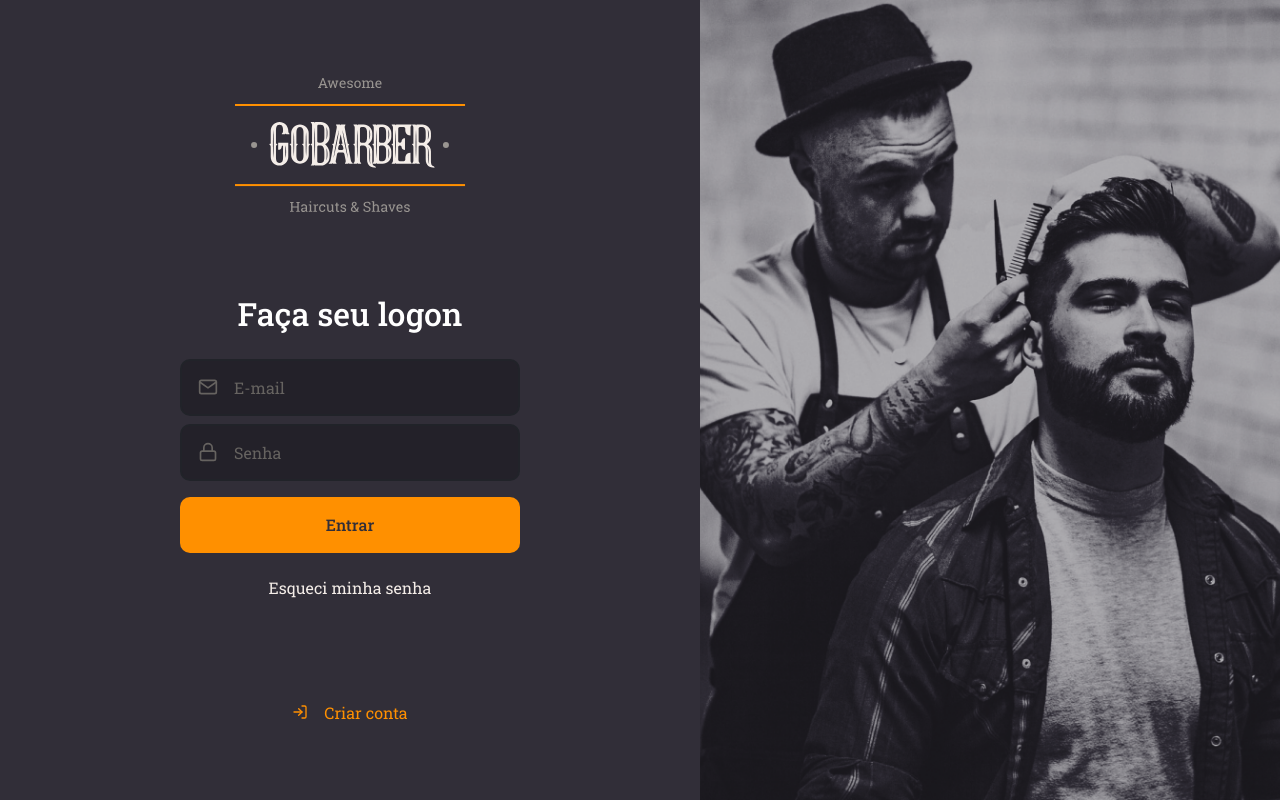
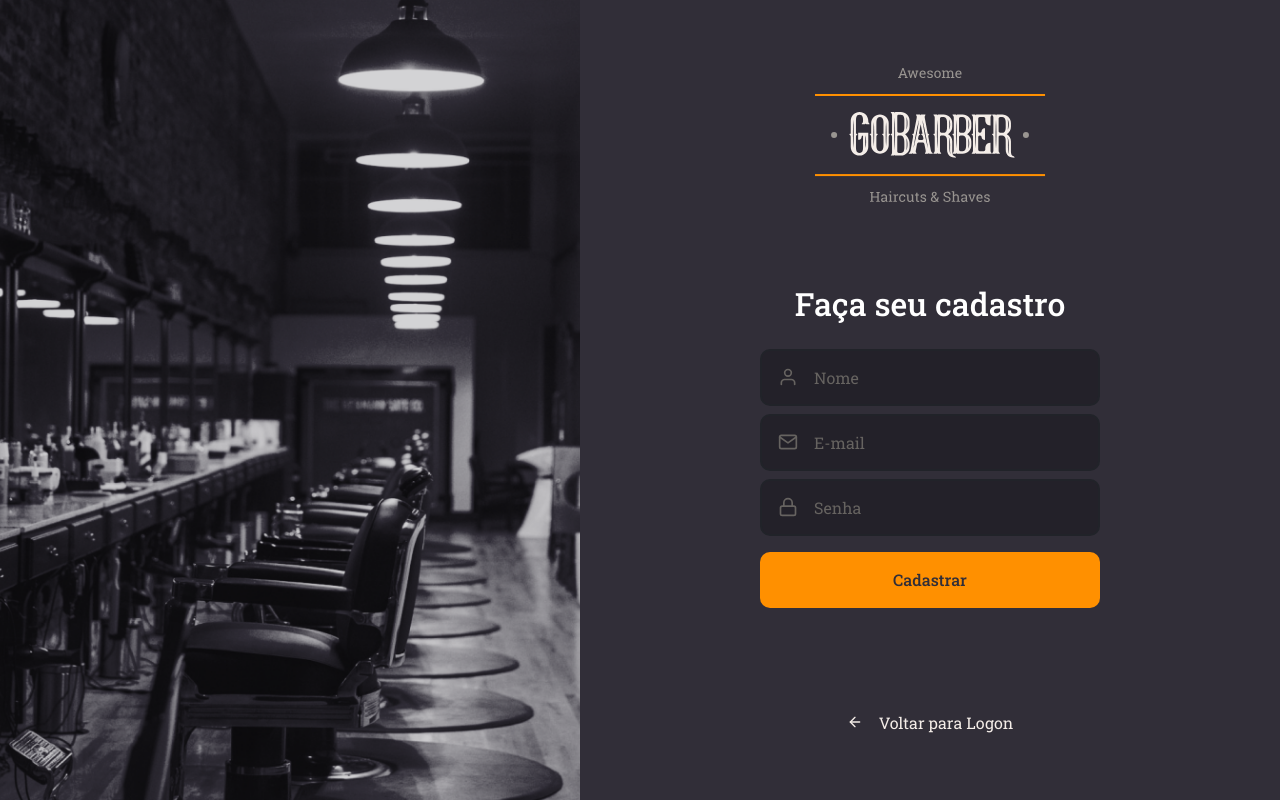
Before and after one commit to guibas741/goBarberFrontendTS, a React (Create React App) app: page /signup in a window 1280 px wide. Built offline with nearby package versions, Linux system fonts and the light colour scheme.

Commit message:
Creates SignUp page

```diff
--- a/src/App.tsx
+++ b/src/App.tsx
@@ -2,10 +2,11 @@
 
 import GlobalStyle from './styles/global';
 import SignIn from './pages/SignIn';
+import SignUp from './pages/SignUp';
 
 const App: React.FC = () => (
   <>
-    <SignIn />
+    <SignUp />
     <GlobalStyle />
   </>
 );
--- /dev/null
+++ b/src/pages/SignUp/index.tsx
@@ -0,0 +1,36 @@
+import React from 'react';
+import { FiLogIn, FiMail, FiUser, FiLock, FiArrowLeft } from 'react-icons/fi';
+import logoImg from '../../assets/logo.svg';
+import { Container, Content, Background } from './styles';
+import Input from '../../components/Input';
+import Button from '../../components/Button';
+
+const SignUp: React.FC = () => (
+  <Container>
+    <Background />
+    <Content>
+      <img src={logoImg} alt="GoBarber" />
+
+      <form>
+        <h1>Faça seu cadastro</h1>
+
+        <Input name="name" icon={FiUser} placeholder="Nome" />
+        <Input name="email" icon={FiMail} placeholder="E-mail" />
+        <Input
+          name="password"
+          icon={FiLock}
+          type="password"
+          placeholder="Senha"
+        />
+        <Button type="submit">Cadastrar</Button>
+      </form>
+
+      <a href="criar">
+        <FiArrowLeft />
+        Voltar para Logon
+      </a>
+    </Content>
+  </Container>
+);
+
+export default SignUp;
--- /dev/null
+++ b/src/pages/SignUp/styles.ts
@@ -0,0 +1,66 @@
+import styled from 'styled-components';
+import { shade } from 'polished';
+import signUpBackgroundImg from '../../assets/sign-up-background.png';
+
+export const Container = styled.div`
+  height: 100vh;
+
+  display: flex;
+  align-items: stretch;
+`;
+
+export const Content = styled.div`
+  display: flex;
+  flex-direction: column;
+  place-content: center;
+  align-items: center;
+
+  width: 100%;
+  max-width: 700px;
+
+  form {
+    margin: 80px 0;
+    width: 340px;
+    text-align: center;
+
+    h1 {
+      margin-bottom: 24px;
+    }
+
+    a {
+      color: #f4ede8;
+      display: block;
+      margin-top: 24px;
+      text-decoration: none;
+      transition: color 0.2s;
+
+      &:hover {
+        color: ${shade(0.2, '#f4ede8')};
+      }
+    }
+  }
+
+  > a {
+    color: #f4ede8;
+    display: block;
+    margin-top: 24px;
+    text-decoration: none;
+    display: flex;
+    align-items: center;
+    transition: color 0.2s;
+
+    &:hover {
+      color: ${shade(0.2, '#f4ede8')};
+    }
+
+    svg {
+      margin-right: 16px;
+    }
+  }
+`;
+
+export const Background = styled.div`
+  flex: 1;
+  background: url(${signUpBackgroundImg}) no-repeat center;
+  background-size: cover;
+`;
```
Also changed, not shown: src/assets/sign-up-background.png (added).
